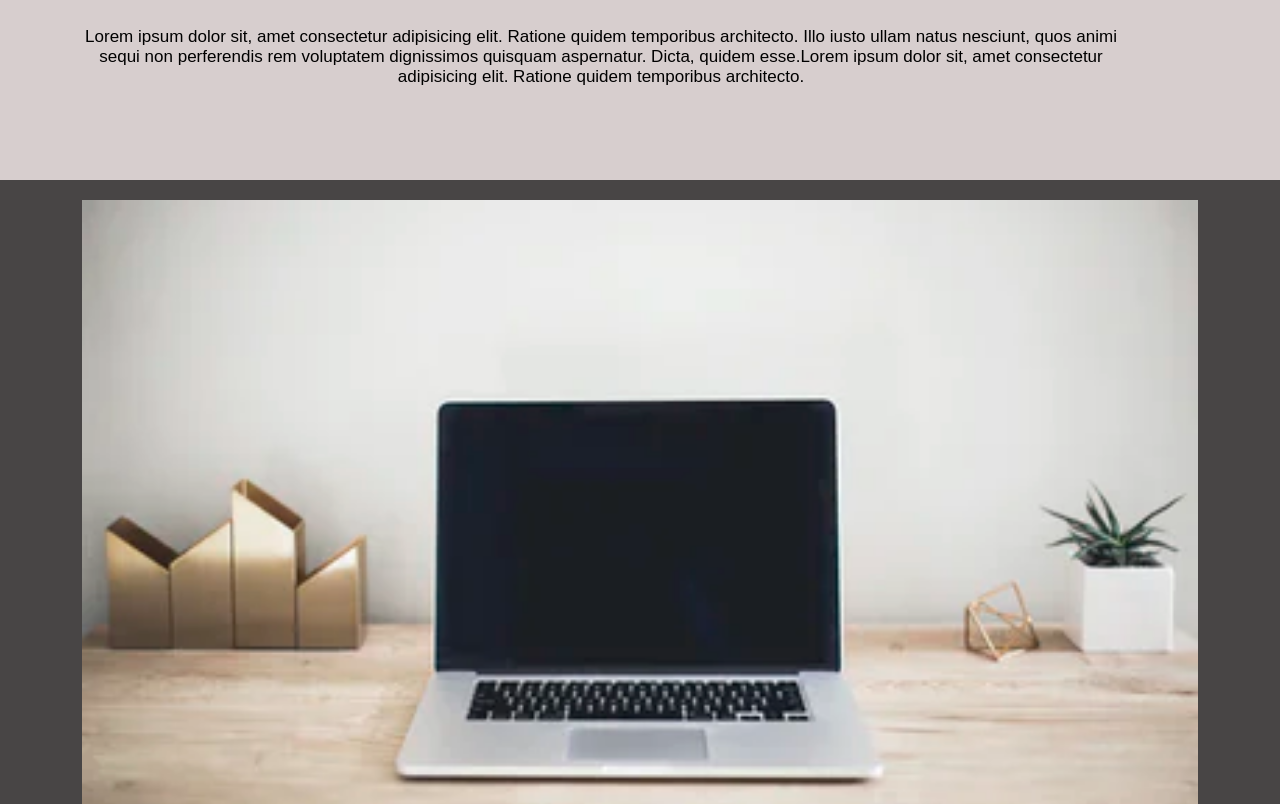
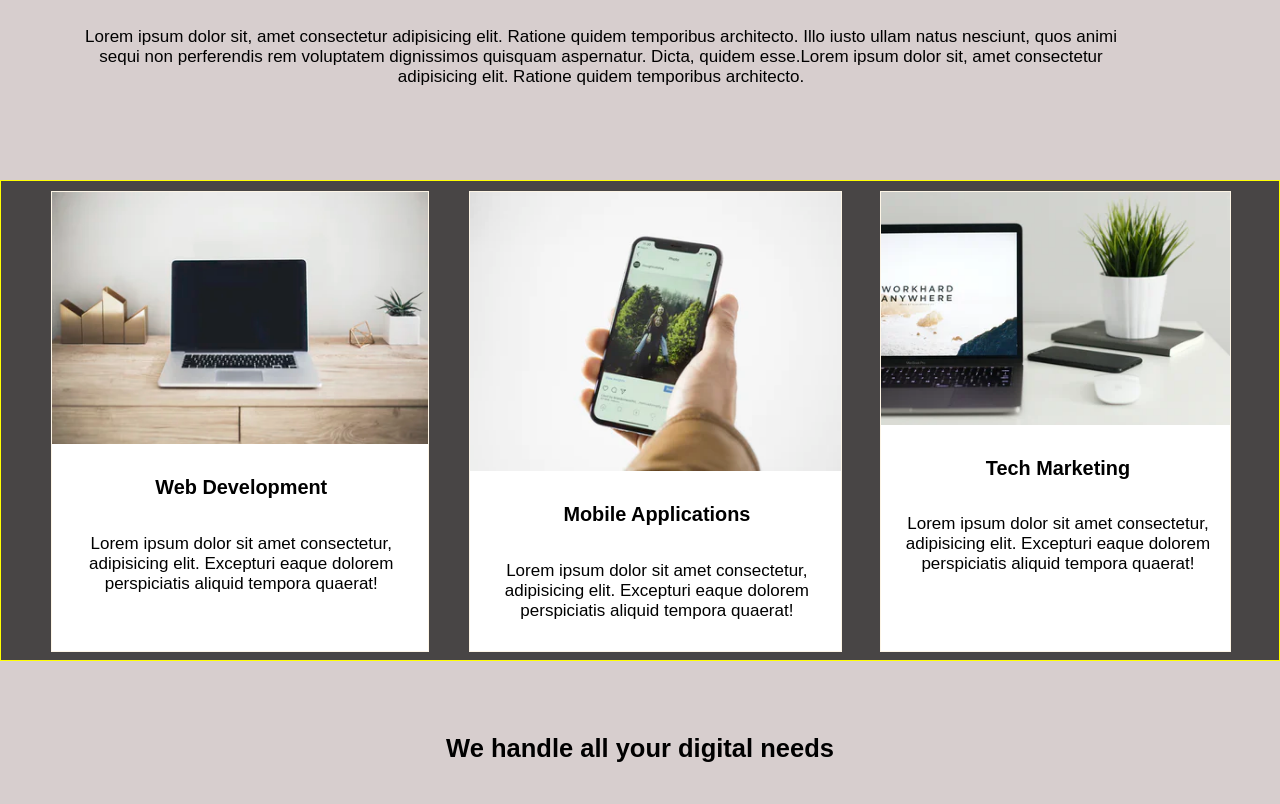
Before and after one commit to tomiris-andarbayeva/design-agency, a plain HTML site: page index.html in a window 1280 px wide. Shown: the part 623-1427 px from the top of the page. Drawn offline with Linux system fonts and the light colour scheme.

Commit message:
added media queries

```diff
--- a/style.css
+++ b/style.css
@@ -117,26 +117,28 @@ h3, p {
 }
 
 
-/* Media queries tablet and desktop
+ /* Media queries for both tablet and desktop */
 
+ @media screen and (min-width: 768px) {
     .cards{
         border: solid 1px yellow;
-    display: inline-flex;
-    justify-content: center;
-    justify-content: space-evenly;
+        display: grid;
+        grid-template-columns:auto auto auto;
         padding: 10px 30px;
         background-color: rgb(72, 69, 69);
         color: white;
-
     }
 
     .card-box {
-    width: 20%;
+
         border: oldlace solid 1px;
         color: black;
         background-color: white;
+        height: 100%;
     }
 
     img {
         width: 100%;
-} */
+    }
+
+ }
```
Also changed, not shown: 1 other file. Lines whose indentation alone changed are shown as unchanged.
